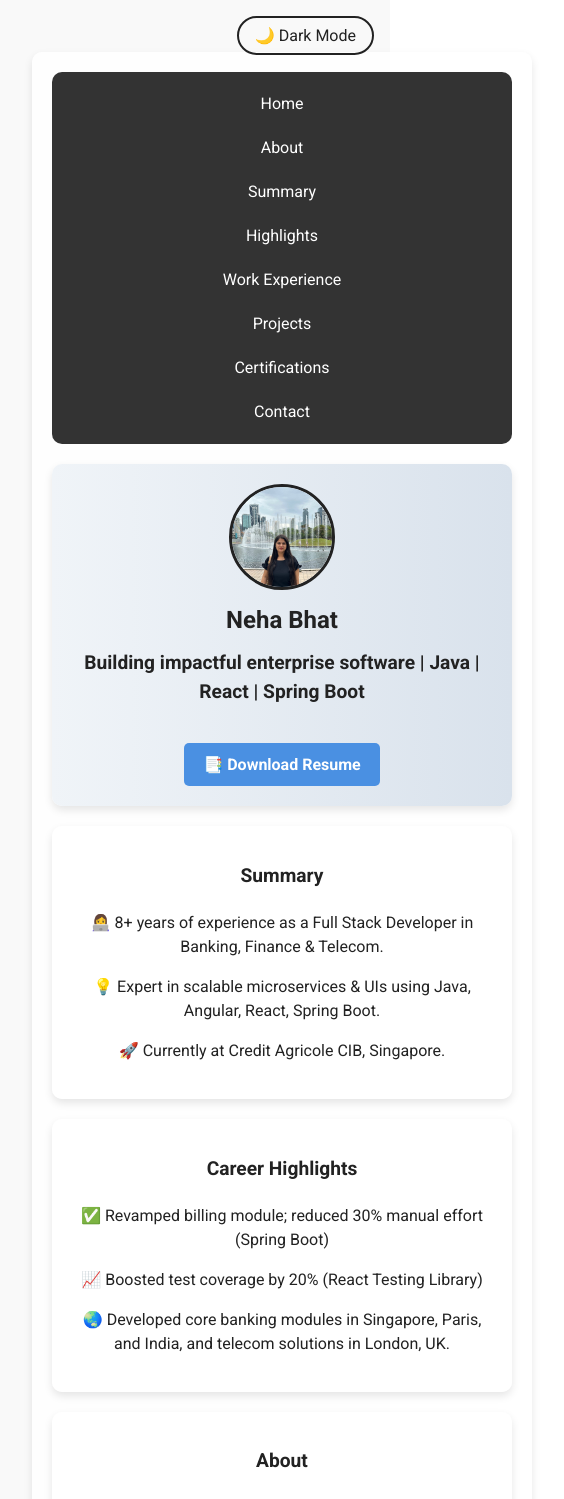
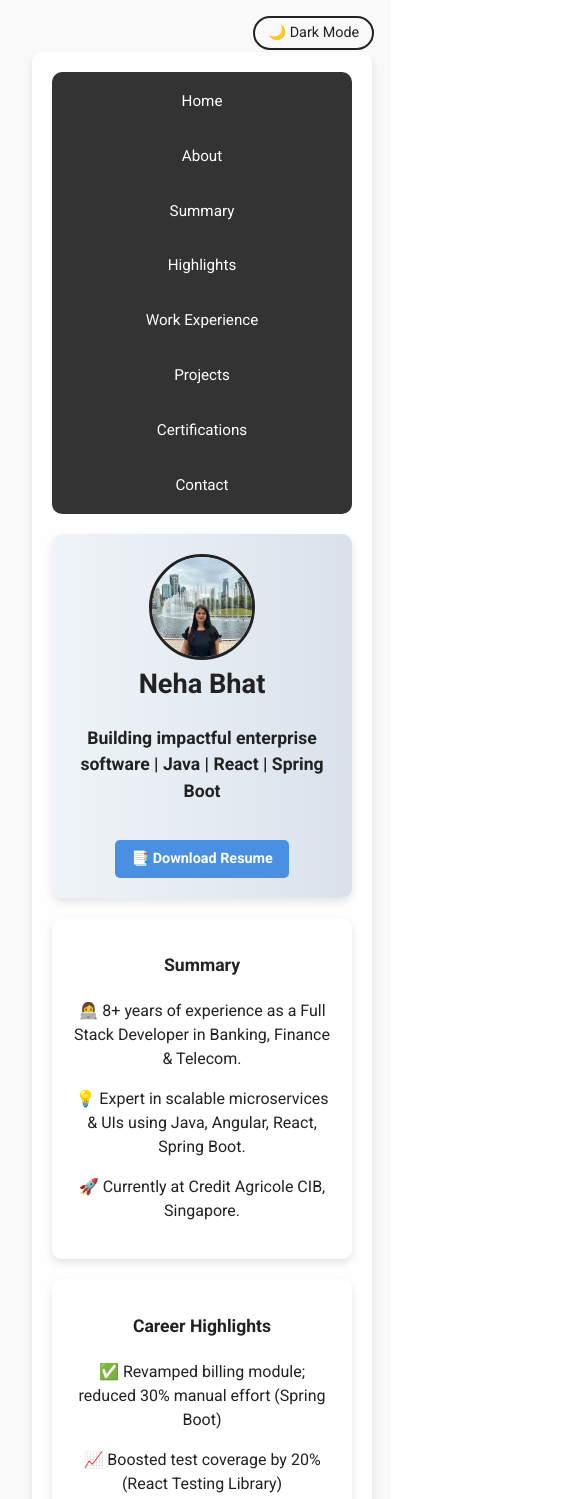
Before and after one commit to nehabhat345/neha-portfolio, a React (Vite) app: page / in a window 390 px wide. Shown: the top 1499 px of the page, 564 px wide, since content can reach past the window. Built offline with nearby package versions, Linux system fonts and the light colour scheme.

Commit message:
Mobile Friendly css

```diff
--- a/src/components/Portfolio.css
+++ b/src/components/Portfolio.css
@@ -47,29 +47,29 @@
   background-color: var(--section-bg);
   border-radius: 10px;
   box-shadow: 0 4px 8px var(--box-shadow-color);
-  transition: background-color 0.3s ease, color 0.3s ease;
 }
 
 /* === Navbar === */
 .navbar {
   display: flex;
-  justify-content: space-around;
+  flex-wrap: wrap;
+  justify-content: center;
+  gap: 1rem;
   background-color: var(--nav-bg);
-  padding: 10px 0;
+  padding: 10px;
   border-radius: 10px;
-  transition: background-color 0.3s ease;
 }
 
 .navbar a {
   color: var(--nav-link-color);
   text-decoration: none;
-  padding: 10px 20px;
+  padding: 10px 15px;
   transition: background-color 0.3s, transform 0.3s;
 }
 
 .navbar a:hover {
   background-color: var(--nav-link-hover-bg);
-  transform: scale(1.1);
+  transform: scale(1.05);
 }
 
 .navbar a.active {
@@ -83,11 +83,13 @@
   border-radius: 10px;
   background-color: var(--section-bg);
   box-shadow: 0 4px 8px var(--box-shadow-color);
-  transition: background-color 0.3s ease, color 0.3s ease;
 }
 
 /* === Header === */
 .header {
+  display: flex;
+  flex-direction: column;
+  align-items: center;
   text-align: center;
 }
 
@@ -101,17 +103,16 @@
 }
 
 .heading {
-  font-size: 2.5em;
+  font-size: 2.5rem;
   margin: 10px 0;
   color: var(--text-color);
   animation: slideIn 1s ease-in-out;
 }
 
 .subheading {
-  font-size: 1.8em;
+  font-size: 1.5rem;
   margin-bottom: 20px;
   color: var(--text-color);
-  animation: fadeIn 1s ease-in-out;
 }
 
 /* === Reusable FadeIn Animation === */
@@ -130,25 +131,27 @@
 }
 
 /* === Lists and Cards === */
-.list,
-.skills-list {
-  list-style-type: none;
+ul {
+  padding-left: 1rem;
+}
+
+.highlight-list,
+.skills-list,
+.certifications-container {
+  list-style: none;
   padding: 0;
 }
 
-.list li,
-.skills-list li,
 .experience-card,
 .project-card,
 .certification-card {
   background-color: var(--section-bg);
   color: var(--text-color);
-  margin: 10px 0;
-  padding: 10px;
-  border-radius: 5px;
-  box-shadow: 0 2px 4px var(--box-shadow-color);
-  animation: fadeIn 1s ease-in-out;
-  transition: background-color 0.3s ease, color 0.3s ease;
+  margin: 15px 0;
+  padding: 15px 20px;
+  border-radius: 8px;
+  box-shadow: 0 4px 8px var(--box-shadow-color);
+  border-left: 5px solid #4a90e2;
 }
 
 /* === Resume Button === */
@@ -189,59 +192,11 @@
   color: var(--btn-hover-text-color);
 }
 
-/* === Responsive === */
-@media (max-width: 768px) {
-  .navbar {
-    flex-direction: column;
-  }
-  .heading {
-    font-size: 2em;
-  }
-  .subheading {
-    font-size: 1.5em;
-  }
-}
-
-@media (max-width: 480px) {
-  .navbar a {
-    padding: 10px;
-  }
-  .heading {
-    font-size: 1.5em;
-  }
-  .subheading {
-    font-size: 1.2em;
-  }
-  .profilePic {
-    width: 100px;
-    height: 100px;
-  }
-  .highlight-list {
-  list-style-type: none;  /* remove default bullets */
-  padding-left: 0;        /* remove left padding */
-  margin-left: 0;         /* remove left margin */
-}
-
-/***
-**Override the project card styling
-***/
-
-.project-card {
-  background-color: var(--section-bg);
-  color: var(--text-color);
-  margin: 15px 0;
-  padding: 15px 20px;        /* More padding for spaciousness */
-  border-radius: 8px;        /* Slightly more rounded corners */
-  box-shadow: 0 4px 8px var(--box-shadow-color); /* Deeper shadow for better depth */
-  animation: fadeIn 1s ease-in-out;
-  transition: background-color 0.3s ease, color 0.3s ease;
-  border-left: 5px solid #4a90e2; /* Accent color line for visual interest */
-}
-
+/* === Project Section === */
 .project-card h3 {
   margin-bottom: 8px;
   font-weight: 700;
-  color: var(--btn-hover-bg); /* Accent color for project titles */
+  color: var(--btn-hover-bg);
 }
 
 .project-card p {
@@ -256,38 +211,73 @@
   font-weight: 600;
 }
 
-/****
-**Override Work experience styling
-**/
-
+/* === Work Experience Section === */
 .experience-card {
-  background-color: var(--section-bg);
-  color: var(--text-color);
-  margin: 15px 0;
-  padding: 15px 20px;            /* Spacious padding */
-  border-radius: 8px;            /* Rounded corners */
-  box-shadow: 0 4px 8px var(--box-shadow-color); /* Deeper shadow for depth */
-  animation: fadeIn 1s ease-in-out;
-  transition: background-color 0.3s ease, color 0.3s ease;
-  border-left: 5px solid #2980b9; /* Blue accent line for visual emphasis */
+  border-left: 5px solid #2980b9;
 }
 
 .experience-card h3 {
-  margin-bottom: 6px;
   font-weight: 700;
-  color: var(--btn-hover-bg);  /* Accent color for job titles */
-}
-
-.experience-card p {
-  margin: 6px 0;
-  line-height: 1.5;
-  font-size: 1rem;
+  color: var(--btn-hover-bg);
 }
 
 .experience-card p strong {
   font-weight: 600;
-  color: var(--btn-hover-bg); /* Highlight labels like Company, Dates */
+  color: var(--btn-hover-bg);
 }
 
+/* === Certifications Section === */
+.certifications-container {
+  display: grid;
+  grid-template-columns: repeat(auto-fit, minmax(260px, 1fr));
+  gap: 1rem;
+}
 
+.cert-icon {
+  width: 60px;
+  height: 60px;
+  object-fit: contain;
+  margin-bottom: 10px;
 }
+
+/* === Media Queries === */
+@media (max-width: 1024px) {
+  .heading {
+    font-size: 2rem;
+  }
+  .subheading {
+    font-size: 1.3rem;
+  }
+}
+
+@media (max-width: 768px) {
+  .navbar {
+    flex-direction: column;
+    align-items: center;
+  }
+  .resume-button {
+    padding: 0.5rem 1rem;
+    font-size: 0.9rem;
+  }
+}
+
+@media (max-width: 480px) {
+  .heading {
+    font-size: 1.7rem;
+  }
+  .subheading {
+    font-size: 1.1rem;
+  }
+  .profilePic {
+    width: 100px;
+    height: 100px;
+  }
+  .theme-toggle {
+    padding: 0.4rem 0.8rem;
+    font-size: 0.9rem;
+  }
+  .navbar a {
+    padding: 8px 12px;
+    font-size: 0.95rem;
+  }
+}
```
